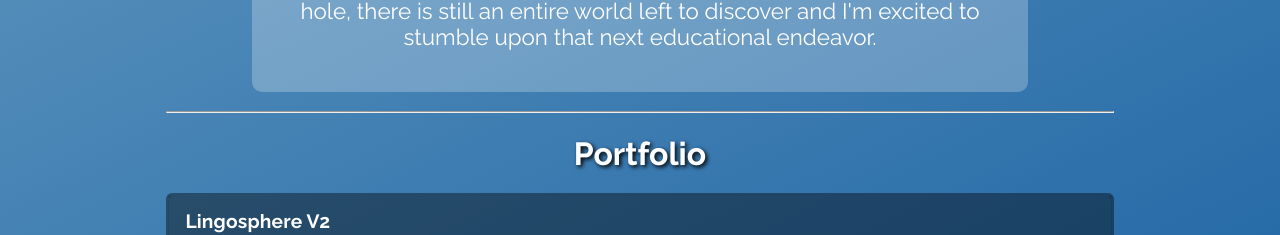
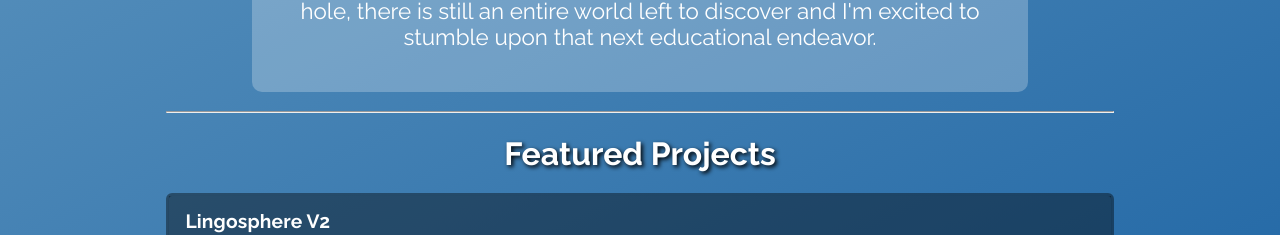
Before and after one commit to louiecasula/Portfolio, a React (Create React App) app: page / in a window 1280 px wide. Shown: the part 769-1004 px from the top of the page. Built offline with nearby package versions, Linux system fonts and the light colour scheme; a web font is replaced by a local one.

Commit message:
Changed header to 'Featured Projects'.

```diff
--- a/src/pages/Portfolio.js
+++ b/src/pages/Portfolio.js
@@ -6,7 +6,7 @@ function Portfolio() {
     return (
         <div id="portfolio">
             <hr/>
-            <h1>Portfolio</h1>
+            <h1>Featured Projects</h1>
             <div className="projects">
                 <Projects />
             </div>
```
